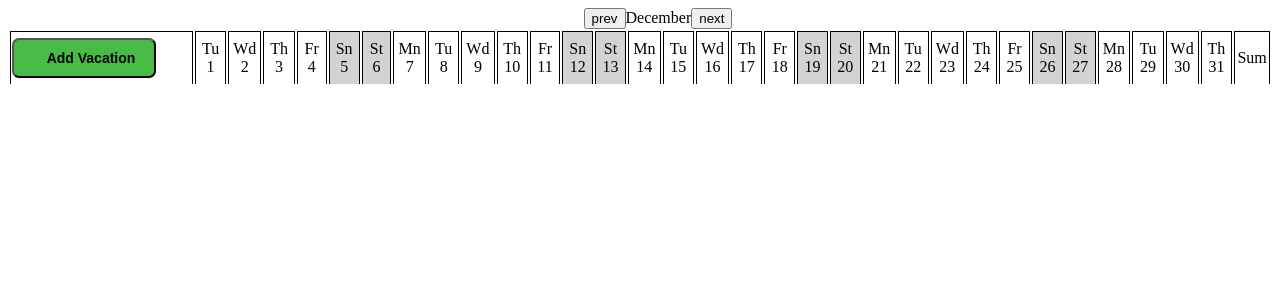
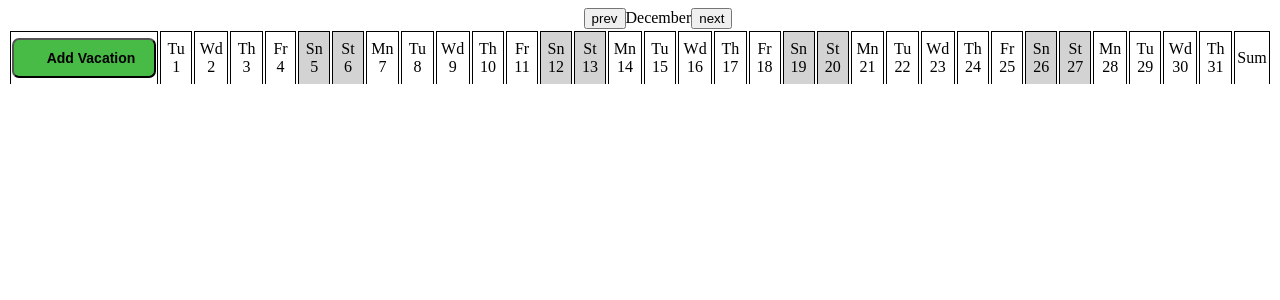
Before and after one commit to fromintel/base-calendar, an Angular app in the folder calendar/: page / in a window 1280 px wide. Shown: the top 300 px of the page. Built offline with nearby package versions, Linux system fonts and the light colour scheme.

Commit message:
update style button

```diff
--- a/calendar/src/app/components/calendar-table/calendar-table.component.css
+++ b/calendar/src/app/components/calendar-table/calendar-table.component.css
@@ -13,7 +13,8 @@ td p {
 }
 
 .button-wrap {
-    width: 200px;
+    /* width: 200px; */
+    margin: 0 auto;
 }
 
 .button-inner {
```
